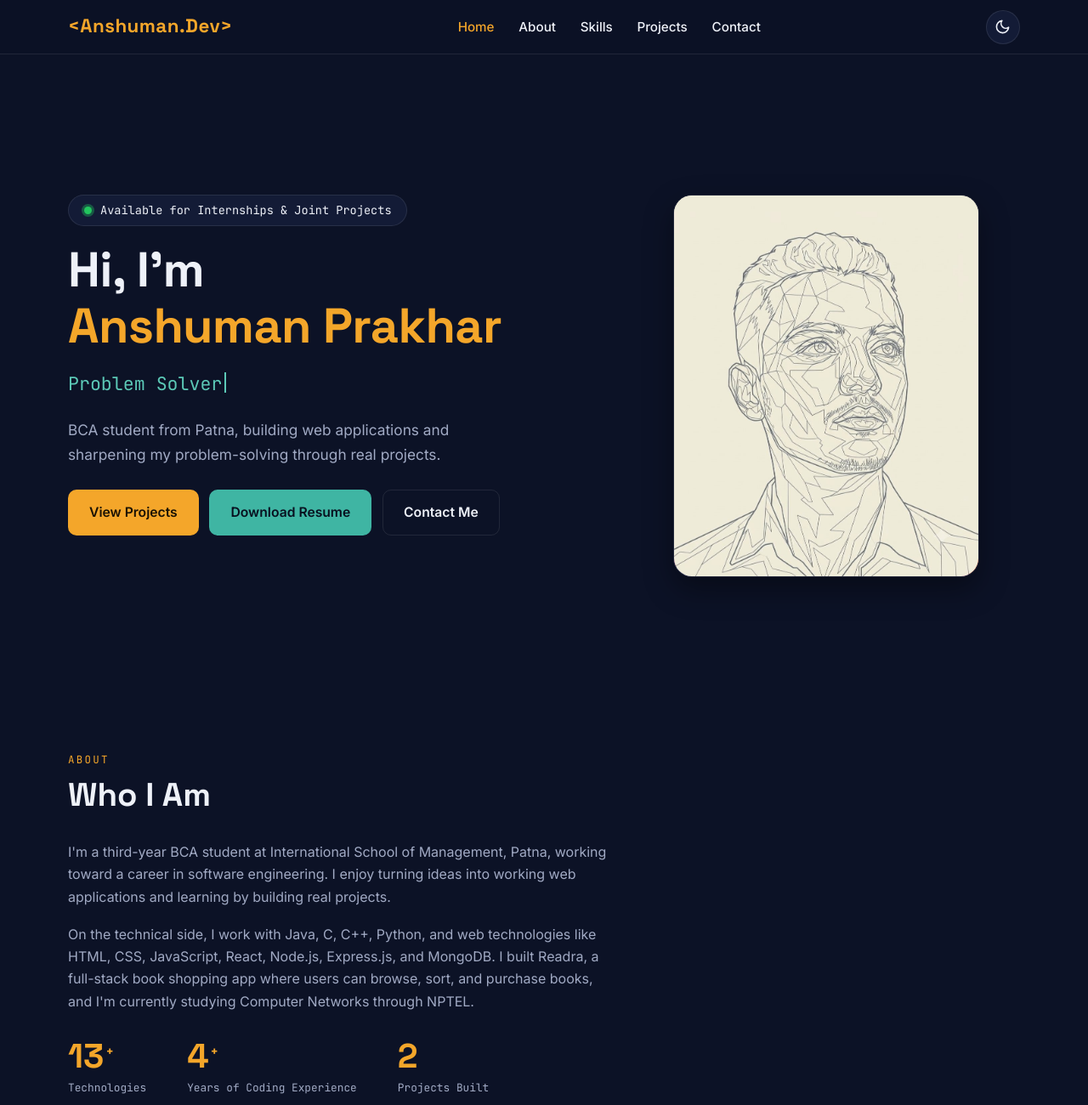
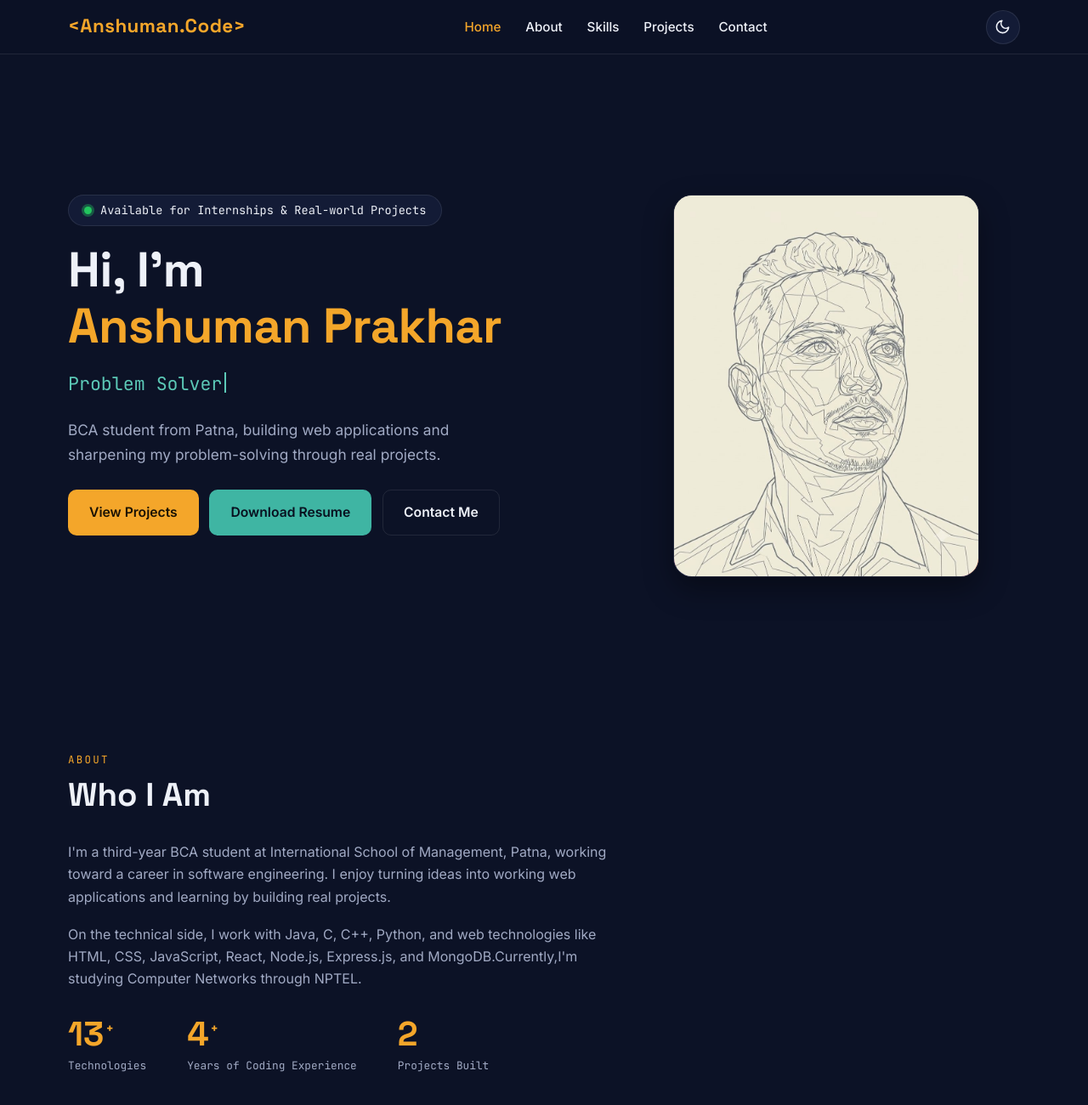
Before and after one commit to Anshuman-010/anshuman-portfolio, a website: page public/index.html in a window 1280 px wide. Shown: the top 1300 px of the page at 85% size. Drawn offline with Linux system fonts and the light colour scheme.

Commit message:
Revise personal details and project descriptions
Updated personal information and project details in index.html.

```diff
--- a/public/index.html
+++ b/public/index.html
@@ -20,11 +20,11 @@
 <script>
 window.CONTENT = {
   name: "Anshuman Prakhar",
-  logo: "<Anshuman.Dev>",
-  status: "Available for Internships & Joint Projects",
+  logo: "<Anshuman.Code>",
+  status: "Available for Internships & Real-world Projects",
 
   // Words that type out under your name
-  roles: ["Software Developer", "Problem Solver", "Aspiring Software Engineer"],
+  roles: ["Software Developer", "Problem Solver", "AI/ML Enthusiast"],
   tagline: "BCA student from Patna, building web applications and sharpening my problem-solving through real projects.",
 
   // Put your PDF in public/assets/ and keep this path (or change it)
@@ -41,7 +41,7 @@ window.CONTENT = {
     heading: "Who I Am",
     paragraphs: [
       "I'm a third-year BCA student at International School of Management, Patna, working toward a career in software engineering. I enjoy turning ideas into working web applications and learning by building real projects.",
-      "On the technical side, I work with Java, C, C++, Python, and web technologies like HTML, CSS, JavaScript, React, Node.js, Express.js, and MongoDB. I built Readra, a full-stack book shopping app where users can browse, sort, and purchase books, and I'm currently studying Computer Networks through NPTEL."
+      "On the technical side, I work with Java, C, C++, Python, and web technologies like HTML, CSS, JavaScript, React, Node.js, Express.js, and MongoDB.Currently,I'm studying Computer Networks through NPTEL."
     ],
     stats: [
       { value: 13, suffix: "+", label: "Technologies" },
@@ -106,7 +106,7 @@ window.CONTENT = {
   ],
 
   certifications: {
-    heading: "Courses & Certifications",
+    heading: "Courses,Internships & Certifications",
     items: [
       { title: "Computer Networks", meta: "NPTEL · Ongoing" }
     ]
```
